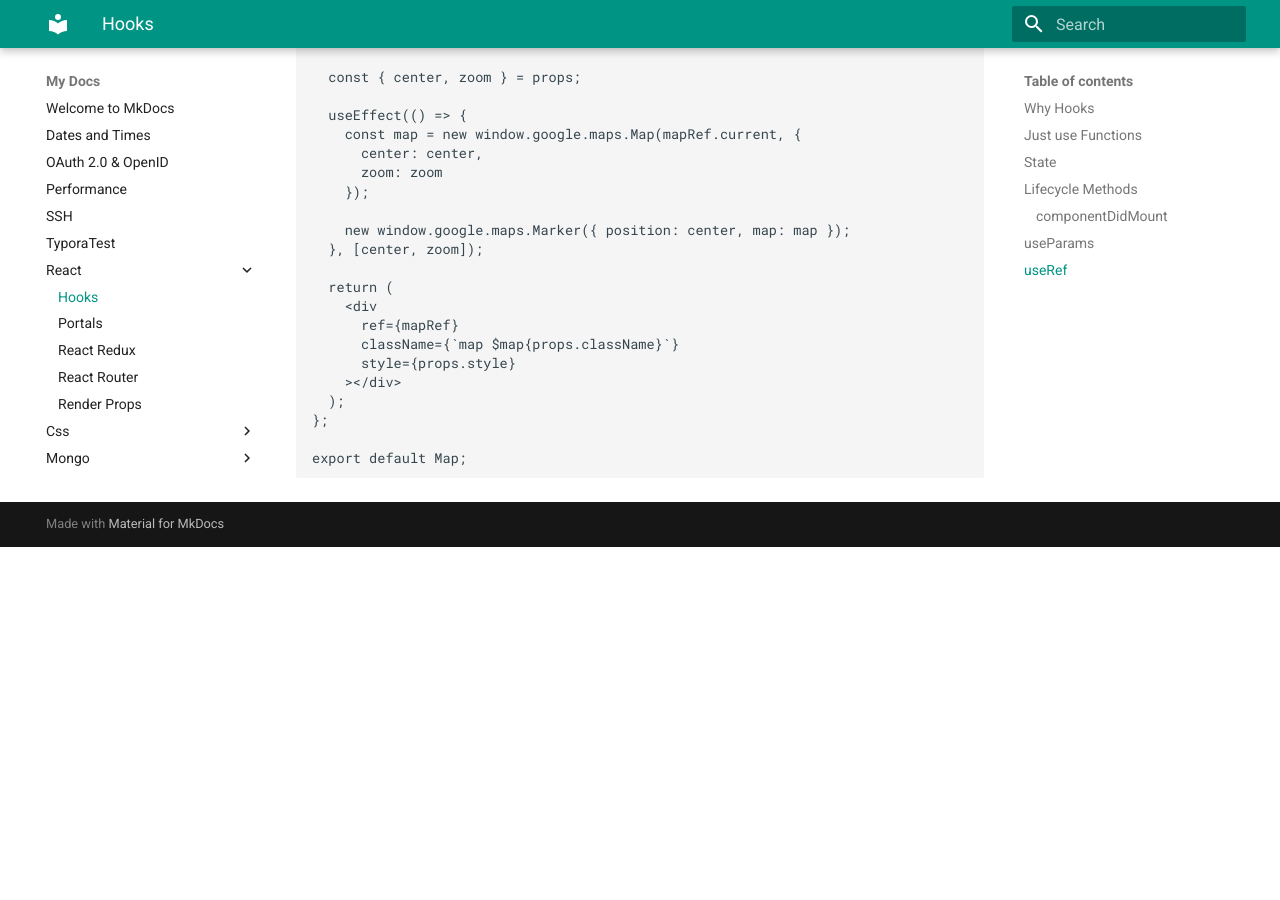
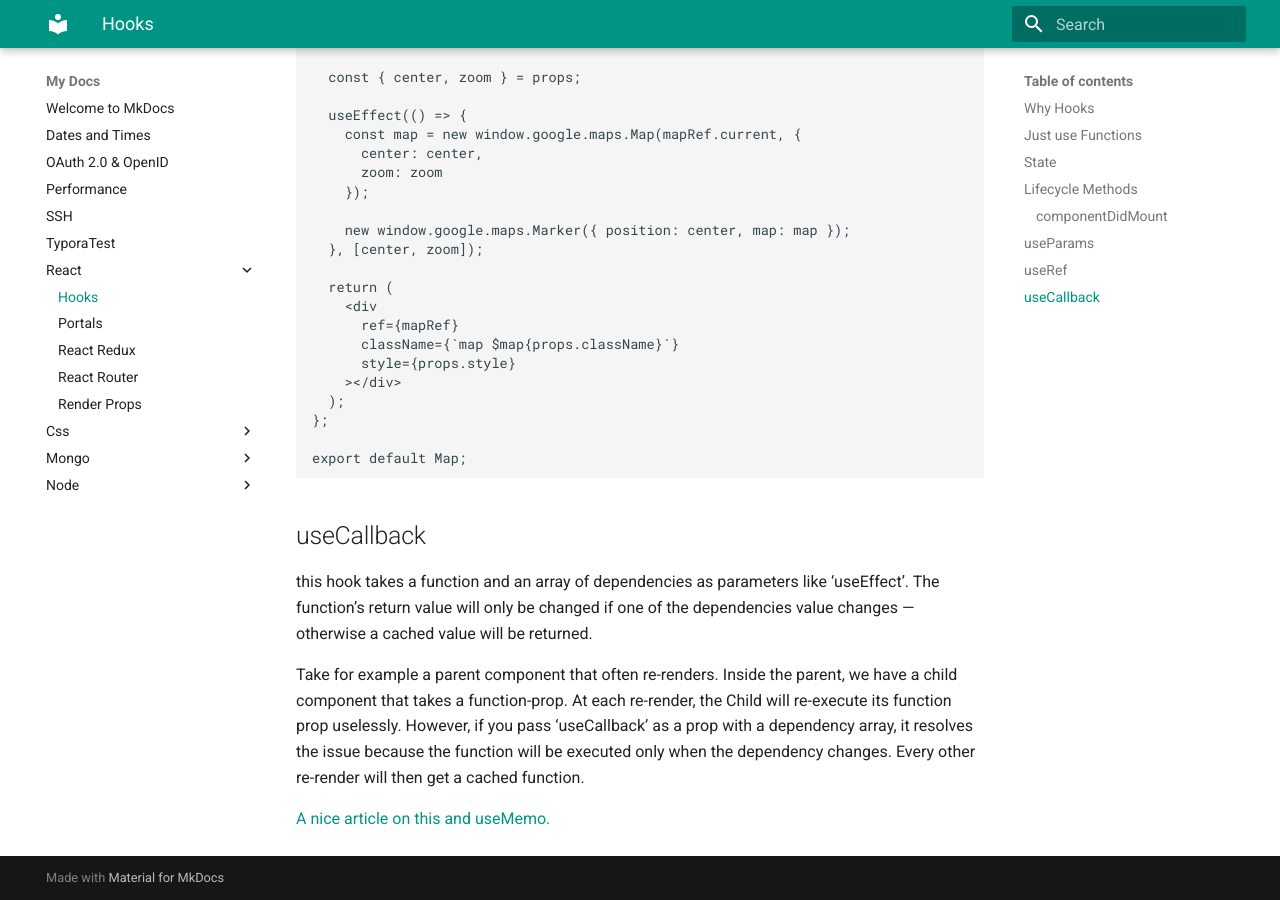
Before and after one commit to MikeDeGan/docs, an MkDocs documentation site: the page built from docs/React/Hooks.md, in a window 1280 px wide and 900 px high, scrolled down 3256 px. Built offline with MkDocs 1.6.1 and Material for MkDocs 9.7.7, drawn with Linux system fonts in a browser that asks for light colours; before the commit the page ends 3803 px from its top, so only the background shows below that.

Commit message:
more hooks

````diff
--- a/docs/React/Hooks.md
+++ b/docs/React/Hooks.md
@@ -162,3 +162,11 @@
 
 export default Map;
 ```
+
+## useCallback
+
+this hook takes a function and an array of dependencies as parameters like ‘useEffect’. The function’s return value will only be changed if one of the dependencies value changes — otherwise a cached value will be returned.
+
+Take for example a parent component that often re-renders. Inside the parent, we have a child component that takes a function-prop. At each re-render, the Child will re-execute its function prop uselessly. However, if you pass ‘useCallback’ as a prop with a dependency array, it resolves the issue because the function will be executed only when the dependency changes. Every other re-render will then get a cached function.
+
+[A nice article on this and useMemo.](https://blog.hackages.io/react-hooks-usecallback-and-usememo-8d5bb2b67231)
````
